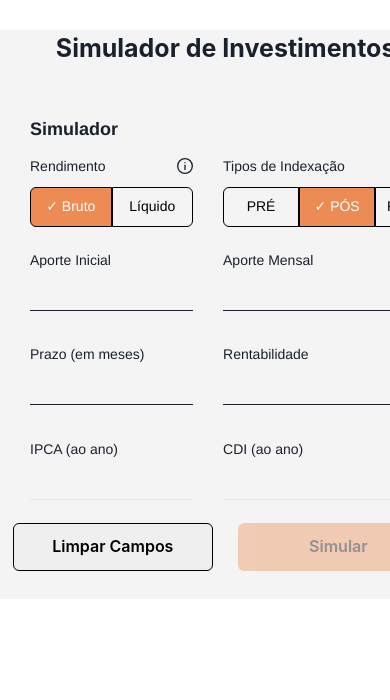
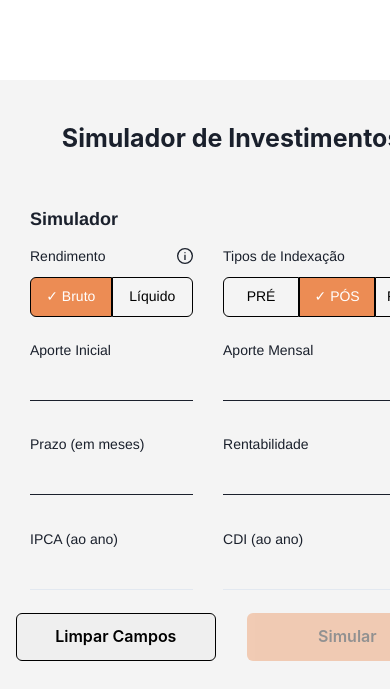
Before and after one commit to Soujigor/teste-eqi-ivestimentos, a React (Create React App) app: page / in a window 390 px wide. Shown: the top 700 px of the page. Built offline with nearby package versions, Linux system fonts and the light colour scheme; no server answers.

Commit message:
colocando o app responsivo

```diff
--- a/src/App.js
+++ b/src/App.js
@@ -8,7 +8,7 @@ function App() {
       h="fit-content"
       w="fit-content"
       bg="#F4F4F4"
-      margin="30px 45px"
+      margin="80px 45px"
       mx="auto"
     >
       <Main />
--- a/src/componentes/Header.js
+++ b/src/componentes/Header.js
@@ -6,7 +6,7 @@ const Header = () => {
     <Stack>
       <Text textAlign="center" fontSize="25px" fontWeight="bold">
         Simulador de Investimentos
-      </Text>{" "}
+      </Text>
     </Stack>
   );
 };
--- a/src/componentes/Main.js
+++ b/src/componentes/Main.js
@@ -11,7 +11,7 @@ const Main = () => {
   } = CartState();
   return (
     <Stack gap={10}>
-      <GridItem colStart={1} colEnd={-1}>
+      <GridItem colStart={1} colEnd={-1} pt={10}>
         <Header />
       </GridItem>
       <Stack
@@ -23,7 +23,7 @@ const Main = () => {
         <GridItem>
           <Simulador />
         </GridItem>
-        <GridItem>{simular.rendimento && <Resultado />}</GridItem>
+        <GridItem colStart={[1, 2]} paddingRight={5}>{simular.rendimento && <Resultado />}</GridItem>
       </Stack>
     </Stack>
   );
--- a/src/componentes/Resultado.js
+++ b/src/componentes/Resultado.js
@@ -20,6 +20,7 @@ const Resultado = () => {
       <GridItem
         h="20px"
         align-items="flex-start"
+        fontSize="18px"
         colStart={1}
         colEnd={-1}
         fontWeight="bold"
--- a/src/componentes/Simulador.js
+++ b/src/componentes/Simulador.js
@@ -200,7 +200,7 @@ const Simulador = () => {
                   color="red"
                   paddingTop="5px"
                 >
-                  Insira um número
+                  Aporte deve ser um número
                 </Text>
               )}
             </>
@@ -222,7 +222,7 @@ const Simulador = () => {
                   color="red"
                   paddingTop="5px"
                 >
-                  Insira um número
+                  Prazo deve ser um número
                 </Text>
               )}
             </>
@@ -242,13 +242,13 @@ const Simulador = () => {
       </GridItem>
       <GridItem h="auto" marginLeft="30px">
         <Grid templateRows="1fr 1fr 1fr 1fr" gap="10px">
-          <GridItem h="10vh">
+          <GridItem h="10vh" pr={[3]}>
             <HStack justifyContent="space-between" paddingBottom="10px">
               <Text fontFamily="Helvetica" fontWeight="normal" fontSize="14px">
                 Tipos de Indexação
               </Text>
-              <Popover placement="top-start">
-                <PopoverTrigger >
+              <Popover placement="top-start" >
+                <PopoverTrigger>
                   <InfoOutlineIcon />
                 </PopoverTrigger>
                 <PopoverContent>
@@ -318,7 +318,7 @@ const Simulador = () => {
               </ButtonGroup>
             </Flex>
           </GridItem>
-          <GridItem>
+          <GridItem pr={[3]}>
             <>
               <UserInput
                 text="Aporte Mensal"
@@ -335,12 +335,12 @@ const Simulador = () => {
                   color="red"
                   paddingTop="5px"
                 >
-                  Insira um número
+                  Aporte deve ser um número
                 </Text>
               )}
             </>
           </GridItem>
-          <GridItem>
+          <GridItem pr={[3]}>
             <UserInput
               onChange={rentabilidadeChangeHandler}
               onBlur={rentabilidadeBlurHandler}
@@ -356,7 +356,7 @@ const Simulador = () => {
                 color="red"
                 paddingTop="5px"
               >
-                Insira um número
+                Rentabilidade deve ser um número
               </Text>
             )}
           </GridItem>
```
